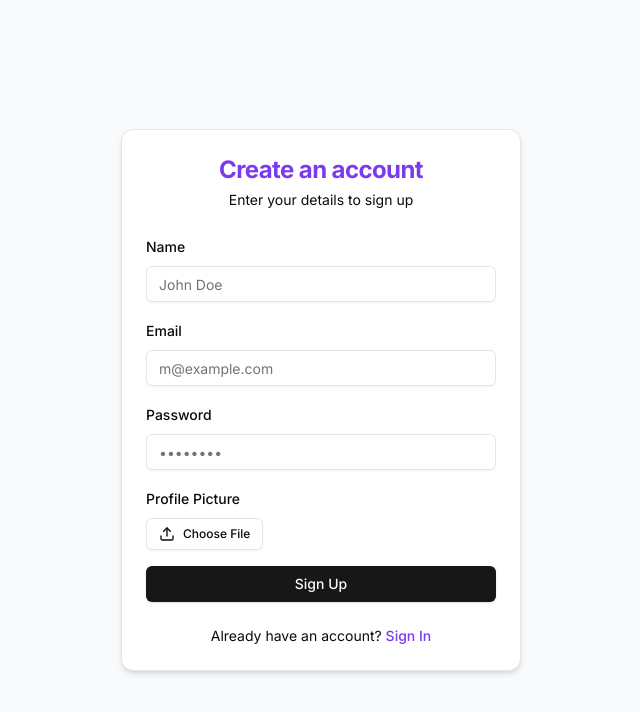
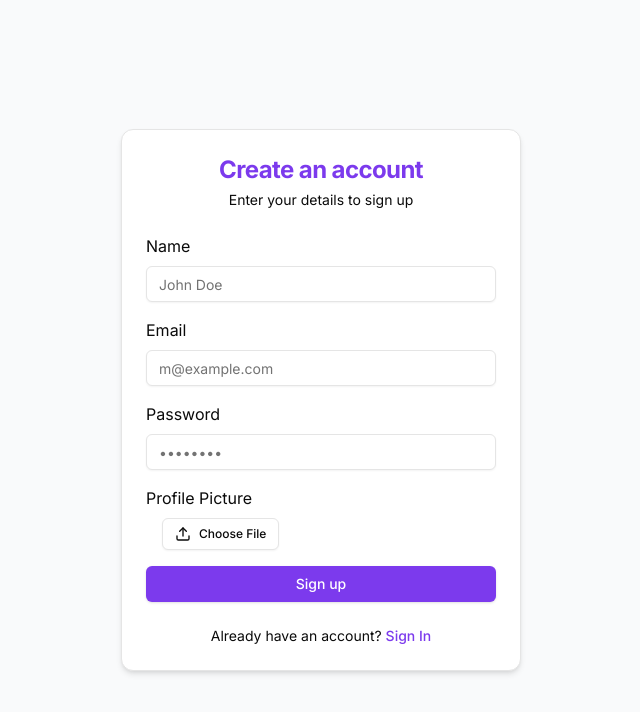
Before and after one commit to nahidul-fahim/tech-pulse-client-a6, a Next.js app: page /signup in a window 1280 px wide. Shown: the top 712 px of the page, without its empty margins (319-959 px from the left). Built offline with nearby package versions, Linux system fonts and the light colour scheme.

Commit message:
sign up functionality

```diff
--- a/package.json
+++ b/package.json
@@ -15,12 +15,15 @@
     "@reduxjs/toolkit": "^2.2.8",
     "class-variance-authority": "^0.7.0",
     "clsx": "^2.1.1",
+    "jwt-decode": "^4.0.0",
     "lucide-react": "^0.451.0",
     "next": "14.2.15",
+    "next-themes": "^0.3.0",
     "react": "^18",
     "react-dom": "^18",
     "react-hook-form": "^7.53.0",
     "react-redux": "^9.1.2",
+    "sonner": "^1.5.0",
     "tailwind-merge": "^2.5.3",
     "tailwindcss-animate": "^1.0.7"
   },
--- a/src/app/layout.tsx
+++ b/src/app/layout.tsx
@@ -2,6 +2,7 @@ import type { Metadata } from "next";
 import "./globals.css";
 import { Inter } from "next/font/google";
 import Providers from "@/lib/Providers";
+import { Toaster } from "@/components/ui/sonner";
 
 const inter = Inter({
   subsets: ["latin"],
@@ -26,6 +27,7 @@ export default function RootLayout({
           className={`${inter.variable} antialiased`}
         >
           {children}
+          <Toaster />
         </body>
       </html>
     </Providers>
--- a/src/app/signup/page.tsx
+++ b/src/app/signup/page.tsx
@@ -1,27 +1,34 @@
+/* eslint-disable @typescript-eslint/no-explicit-any */
 "use client"
-import React, { useState, useRef } from 'react';
+import React, { useState } from 'react';
 import { useRouter } from 'next/navigation';
 import { Button } from "@/components/ui/button";
-import { Input } from "@/components/ui/input";
-import { Label } from "@/components/ui/label";
 import { Card, CardHeader, CardTitle, CardDescription, CardContent, CardFooter } from "@/components/ui/card";
 import { Loader2, Upload } from "lucide-react";
+import { useSignUpMutation } from '@/redux/features/auth/authApi';
+import { toast } from 'sonner';
+import RHFormProvider from '@/components/form/RHFromProvider';
+import RHInput from '@/components/form/RHInput';
+import RHFileSelect from '@/components/form/RHFileSelect';
 
 const SignUp: React.FC = () => {
-    const [email, setEmail] = useState('');
-    const [password, setPassword] = useState('');
-    const [name, setName] = useState('');
-    const [profilePicture, setProfilePicture] = useState<File | null>(null);
+    const [profileImg, setProfileImg] = useState<File | null>(null);
     const [previewUrl, setPreviewUrl] = useState<string | null>(null);
-    const [error, setError] = useState('');
-    const [isLoading, setIsLoading] = useState(false);
-    const fileInputRef = useRef<HTMLInputElement>(null);
     const router = useRouter();
+    const [error, setError] = useState('')
+    const [signUp, { isLoading }] = useSignUpMutation();
 
+    // validate email
+    const validateEmail = (email: string) => {
+        const re = /^[^\s@]+@[^\s@]+\.[^\s@]+$/;
+        return re.test(email);
+    };
+
+    // image file change
     const handleFileChange = (e: React.ChangeEvent<HTMLInputElement>) => {
         const file = e.target.files?.[0];
         if (file) {
-            setProfilePicture(file);
+            setProfileImg(file);
             const reader = new FileReader();
             reader.onloadend = () => {
                 setPreviewUrl(reader.result as string);
@@ -30,35 +37,48 @@ const SignUp: React.FC = () => {
         }
     };
 
-    const handleSubmit = async (e: React.FormEvent) => {
-        e.preventDefault();
-        setError('');
-        setIsLoading(true);
-
+    // submit the form
+    const onSubmit = async (data: any) => {
+        if (!validateEmail(data?.email)) {
+            setError('Please enter a valid email address.');
+            return;
+        }
+        const toastId = toast.loading("Signing up...")
+        try {
             const formData = new FormData();
-        formData.append('email', email);
-        formData.append('password', password);
-        formData.append('name', name);
-        if (profilePicture) {
-            formData.append('profilePicture', profilePicture);
+            const signUpData = {
+                name: data?.name,
+                email: data?.email,
+                password: data?.password
+            }
+            formData.append('data', JSON.stringify(signUpData))
+            if (profileImg) {
+                formData.append('file', profileImg);
+            }
+            else {
+                return setError("Please select a profile picture!")
             }
 
-        try {
-            const response = await fetch('/api/auth/signup', {
-                method: 'POST',
-                body: formData,
-            });
+            // send the formData to api
+            const res = await signUp(formData).unwrap();
+            console.log("Result is here =>", res)
+            // const user = verifyToken(res?.token);
 
-            if (response.ok) {
-                router.push('/signin');
-            } else {
-                const data = await response.json();
-                setError(data.message || 'An error occurred during sign-up');
+            if (res?.success) {
+                toast.success("Sign up successful!", { id: toastId, duration: 2000 });
+                // setting the user to state
+                // dispatch(setUser({
+                //     user: user,
+                //     token: res?.token
+                // }));
             }
-        } catch (err) {
-            setError('An error occurred during sign-up');
-        } finally {
-            setIsLoading(false);
+            else {
+                toast.error("Failed to sign up!", { id: toastId, duration: 2000 });
+            }
+        }
+        catch (error: any) {
+            const errorMessage = error?.data?.message || 'An error occurred';
+            toast.error(errorMessage, { id: toastId, duration: 2000 });
         }
     };
 
@@ -72,59 +92,45 @@ const SignUp: React.FC = () => {
                     </CardDescription>
                 </CardHeader>
                 <CardContent>
-                    <form onSubmit={handleSubmit} className="space-y-4">
-                        <div className="space-y-2">
-                            <Label htmlFor="name">Name</Label>
-                            <Input
-                                id="name"
+                    <RHFormProvider onSubmit={onSubmit} className="space-y-4">
+                        <RHInput
+                            name="name"
+                            type='text'
+                            label='Name'
                             placeholder="John Doe"
-                                value={name}
-                                onChange={(e) => setName(e.target.value)}
                             required
                         />
-                        </div>
-                        <div className="space-y-2">
-                            <Label htmlFor="email">Email</Label>
-                            <Input
-                                id="email"
+                        <RHInput
+                            name="email"
                             type="email"
+                            label="Email"
                             placeholder="m@example.com"
-                                value={email}
-                                onChange={(e) => setEmail(e.target.value)}
                             required
                         />
-                        </div>
-                        <div className="space-y-2">
-                            <Label htmlFor="password">Password</Label>
-                            <Input
-                                id="password"
+                        <RHInput
+                            name="password"
                             type="password"
                             placeholder="••••••••"
-                                value={password}
-                                onChange={(e) => setPassword(e.target.value)}
+                            label="Password"
                             required
                         />
-                        </div>
                         <div className="space-y-2">
-                            <Label htmlFor="profilePicture">Profile Picture</Label>
+                            <label>Profile Picture</label>
                             <div className="flex items-center space-x-4">
+                                <RHFileSelect
+                                    name="profilePicture"
+                                    className="hidden"
+                                    onChange={handleFileChange}
+                                />
                                 <Button
                                     type="button"
                                     variant="outline"
                                     size="sm"
-                                    onClick={() => fileInputRef.current?.click()}
+                                    onClick={() => document.getElementById('profilePicture')?.click()}
                                 >
                                     <Upload className="w-4 h-4 mr-2" />
                                     Choose File
                                 </Button>
-                                <Input
-                                    id="profilePicture"
-                                    type="file"
-                                    accept="image/*"
-                                    onChange={handleFileChange}
-                                    className="hidden"
-                                    ref={fileInputRef}
-                                />
                                 {previewUrl && (
                                     <div className="relative w-16 h-16 rounded-full overflow-hidden">
                                         <img src={previewUrl} alt="Profile preview" className="object-cover w-full h-full" />
@@ -132,12 +138,15 @@ const SignUp: React.FC = () => {
                                 )}
                             </div>
                         </div>
-                        {error && <p className="text-sm text-destructive">{error}</p>}
-                        <Button className="w-full" type="submit" disabled={isLoading}>
-                            {isLoading ? <Loader2 className="mr-2 h-4 w-4 animate-spin" /> : null}
-                            Sign Up
+                        {error && <p className="text-sm text-red-500">{error}</p>}
+                        <Button
+                            className="w-full"
+                            type="submit"
+                            disabled={isLoading}>
+                            {isLoading && <Loader2 className="mr-2 h-4 w-4 animate-spin" />}
+                            {isLoading ? "Signing Up" : "Sign up"}
                         </Button>
-                    </form>
+                    </RHFormProvider>
                 </CardContent>
                 <CardFooter>
                     <p className="text-sm text-center text-muted-foreground w-full">
--- a/src/components/ui/button.tsx
+++ b/src/components/ui/button.tsx
@@ -10,7 +10,7 @@ const buttonVariants = cva(
     variants: {
       variant: {
         default:
-          "bg-neutral-900 text-neutral-50 shadow hover:bg-neutral-900/90 dark:bg-neutral-50 dark:text-neutral-900 dark:hover:bg-neutral-50/90",
+          "bg-primary text-white shadow hover:bg-secondary duration-300",
         destructive:
           "bg-red-500 text-neutral-50 shadow-sm hover:bg-red-500/90 dark:bg-red-900 dark:text-neutral-50 dark:hover:bg-red-900/90",
         outline:
--- /dev/null
+++ b/src/components/ui/sonner.tsx
@@ -0,0 +1,31 @@
+"use client"
+
+import { useTheme } from "next-themes"
+import { Toaster as Sonner } from "sonner"
+
+type ToasterProps = React.ComponentProps<typeof Sonner>
+
+const Toaster = ({ ...props }: ToasterProps) => {
+  const { theme = "system" } = useTheme()
+
+  return (
+    <Sonner
+      theme={theme as ToasterProps["theme"]}
+      className="toaster group"
+      toastOptions={{
+        classNames: {
+          toast:
+            "group toast group-[.toaster]:bg-white group-[.toaster]:text-neutral-950 group-[.toaster]:border-neutral-200 group-[.toaster]:shadow-lg dark:group-[.toaster]:bg-neutral-950 dark:group-[.toaster]:text-neutral-50 dark:group-[.toaster]:border-neutral-800",
+          description: "group-[.toast]:text-neutral-500 dark:group-[.toast]:text-neutral-400",
+          actionButton:
+            "group-[.toast]:bg-neutral-900 group-[.toast]:text-neutral-50 dark:group-[.toast]:bg-neutral-50 dark:group-[.toast]:text-neutral-900",
+          cancelButton:
+            "group-[.toast]:bg-neutral-100 group-[.toast]:text-neutral-500 dark:group-[.toast]:bg-neutral-800 dark:group-[.toast]:text-neutral-400",
+        },
+      }}
+      {...props}
+    />
+  )
+}
+
+export { Toaster }
--- /dev/null
+++ b/src/redux/features/auth/authApi.ts
@@ -0,0 +1,19 @@
+import { baseApi } from "@/redux/api/baseApi";
+
+
+const authApi = baseApi.injectEndpoints({
+    endpoints: (builder) => ({
+        // sign up user
+        signUp: builder.mutation({
+            query: (signUpInfo) => ({
+                url: '/auth/signup',
+                method: 'POST',
+                body: signUpInfo
+            })
+        }),
+
+        // sign in user
+    }),
+})
+
+export const { useSignUpMutation } = authApi;
```
Also changed, not shown: src/redux/features/auth/authSlice.ts (added, +48 -0 lines), src/utils/verifyToken.ts (added, +10 -0 lines), 1 other file (tests, documents, lock files or other folders). Lines whose indentation alone changed are shown as unchanged.
